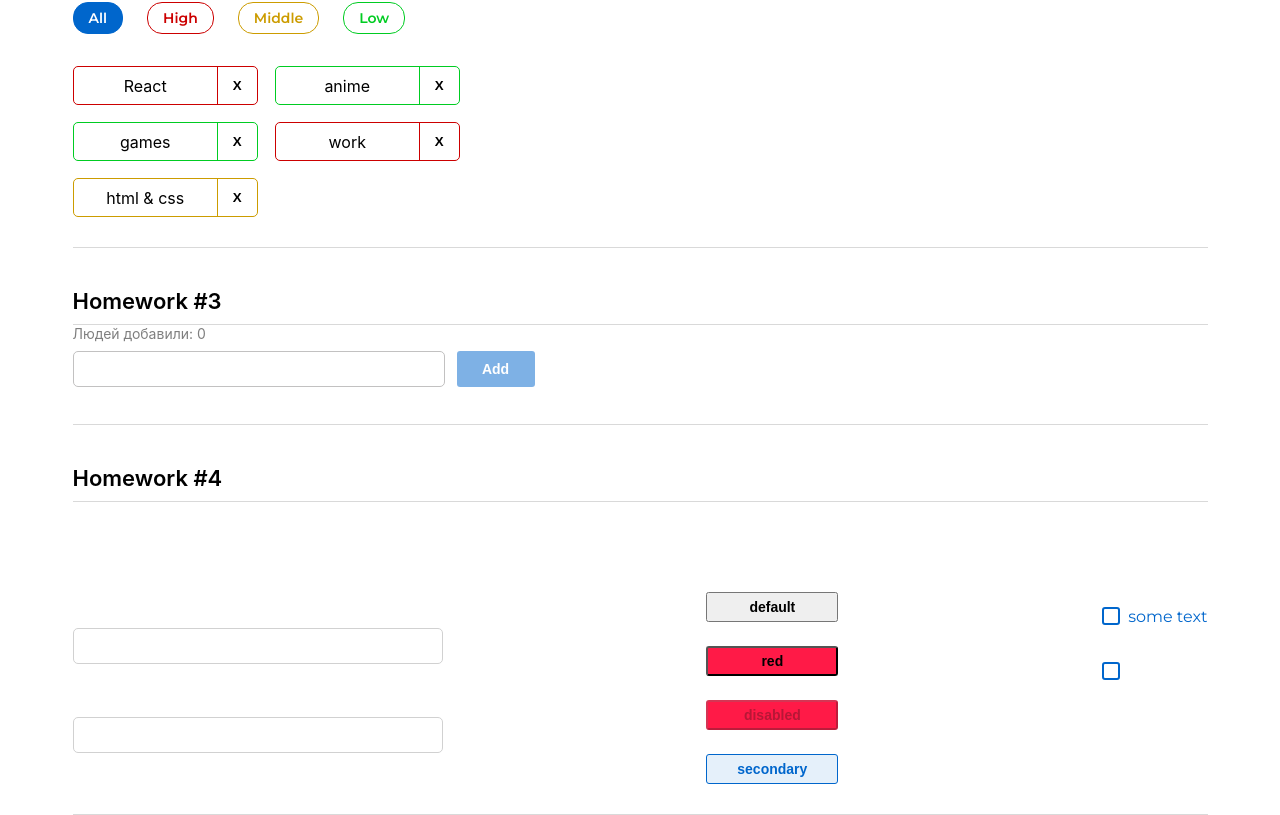
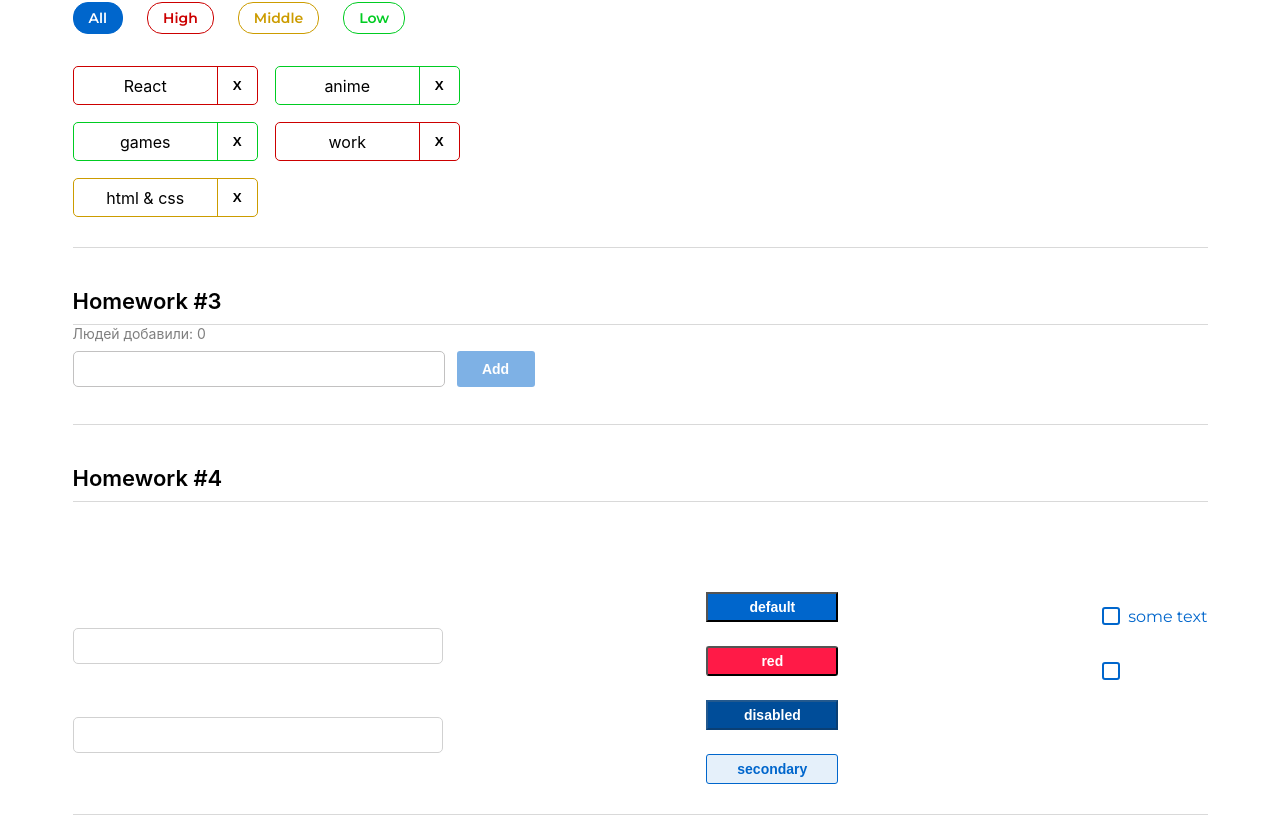
Before and after one commit to elfin14/hws2-master, a React (Create React App) app: page / in a window 1280 px wide. Shown: the part 518-1333 px from the top of the page. Built offline with nearby package versions, Linux system fonts and the light colour scheme.

Commit message:
homeworks HW4 rebuild SuperButton.tsx

```diff
--- a/src/s2-homeworks/hw04/Stand.tsx
+++ b/src/s2-homeworks/hw04/Stand.tsx
@@ -53,7 +53,7 @@ const Stand = () => {
                 <div>
                     <SuperButton
                         id={'hw4-super-button-disabled'}
-                        xType={'red'}
+                        xType={'disabled'}
                         disabled
                     >
                         disabled
--- a/src/s2-homeworks/hw04/common/c2-SuperButton/SuperButton.module.css
+++ b/src/s2-homeworks/hw04/common/c2-SuperButton/SuperButton.module.css
@@ -4,6 +4,8 @@
     padding: 5px 24px;
     font-weight: 600;
     font-size: 14px;
+    background-color: #0066CC;
+    color: #FFFFFF;
 }
 
 .disabled {
--- a/src/s2-homeworks/hw04/common/c2-SuperButton/SuperButton.tsx
+++ b/src/s2-homeworks/hw04/common/c2-SuperButton/SuperButton.tsx
@@ -18,10 +18,11 @@ const SuperButton: React.FC<SuperButtonPropsType> = (
     }
 ) => {
     const finalClassName = s.button
-        + (disabled ?' ' +disabled : '')
         + (xType === 'red' ?' ' +s.red : '')
+        + (xType === 'disabled' ?' ' +s.disabled : '')
         + (xType === 'secondary' ?' '+s.secondary : '')
-        + (className ? ' ' + className : '') // задачка на смешивание классов
+        + (className ? ' ' + className : '')
+        // задачка на смешивание классов
 
     return (
         <button
```
